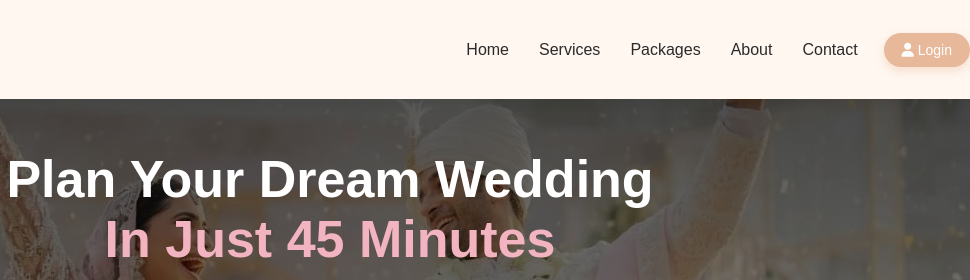
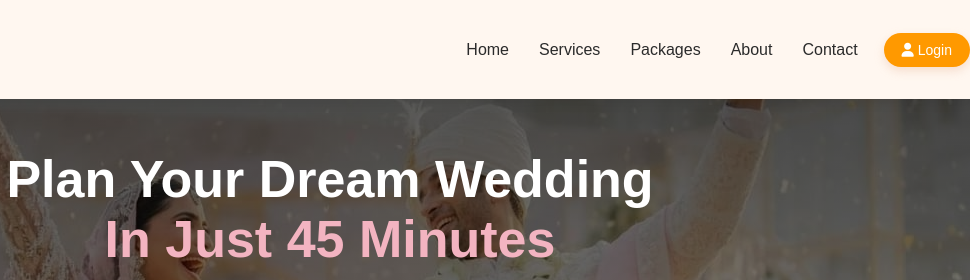
Before and after one commit to suraj-kumar-shah/demo-shaadi, a plain HTML site: page index.html in a window 1280 px wide. Shown: the top 280 px of the page, 310-1280 px from the left. Drawn offline with Linux system fonts and the light colour scheme.

Commit message:
change login page background color

```diff
--- a/style.css
+++ b/style.css
@@ -73,7 +73,7 @@ body {
 /* ================= LOGIN BUTTON ================= */
 
 .login-btn {
-  background: var(--primary);
+  background: rgb(255, 153, 0);
   color: #fff;
   border: none;
   padding: 9px 18px;
```
